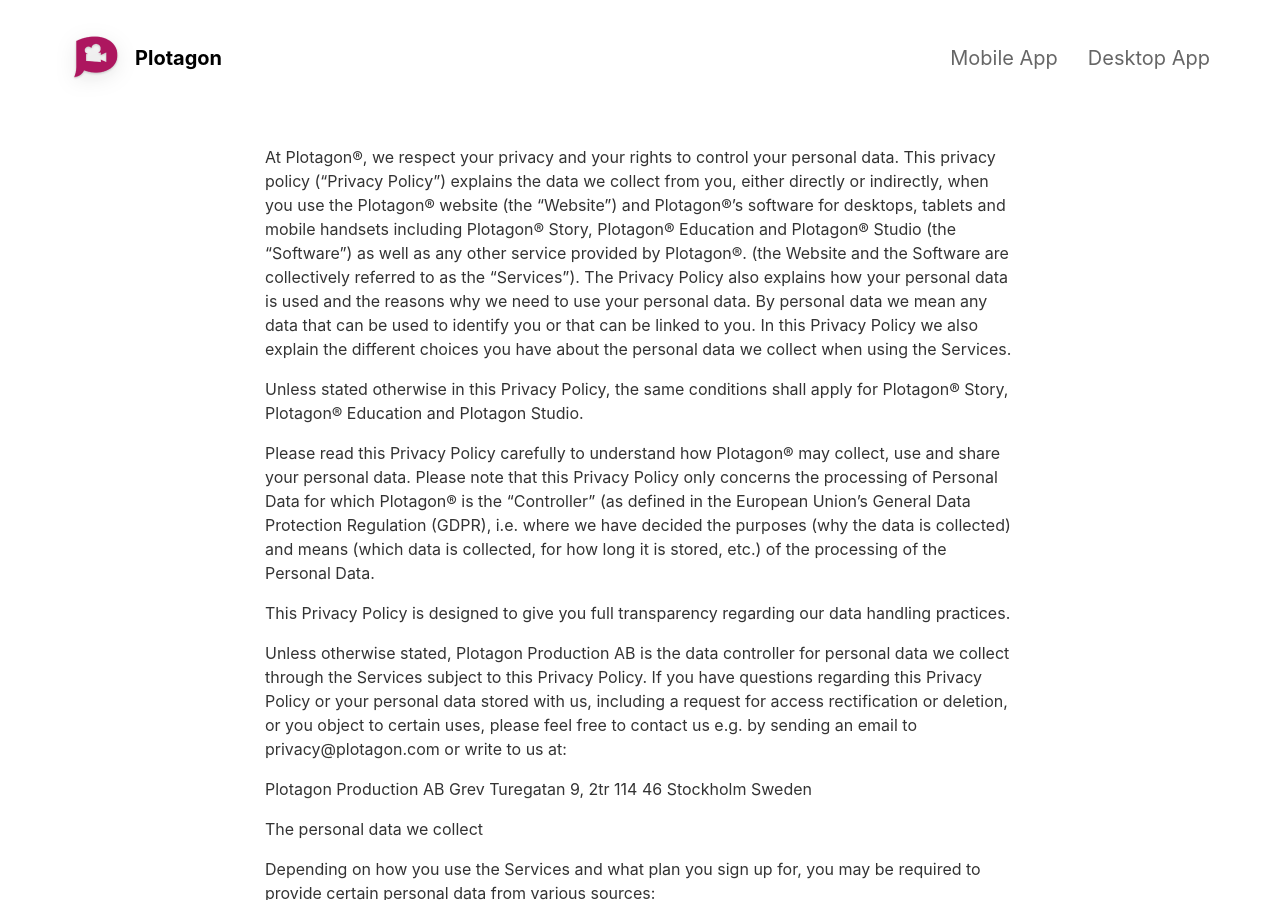
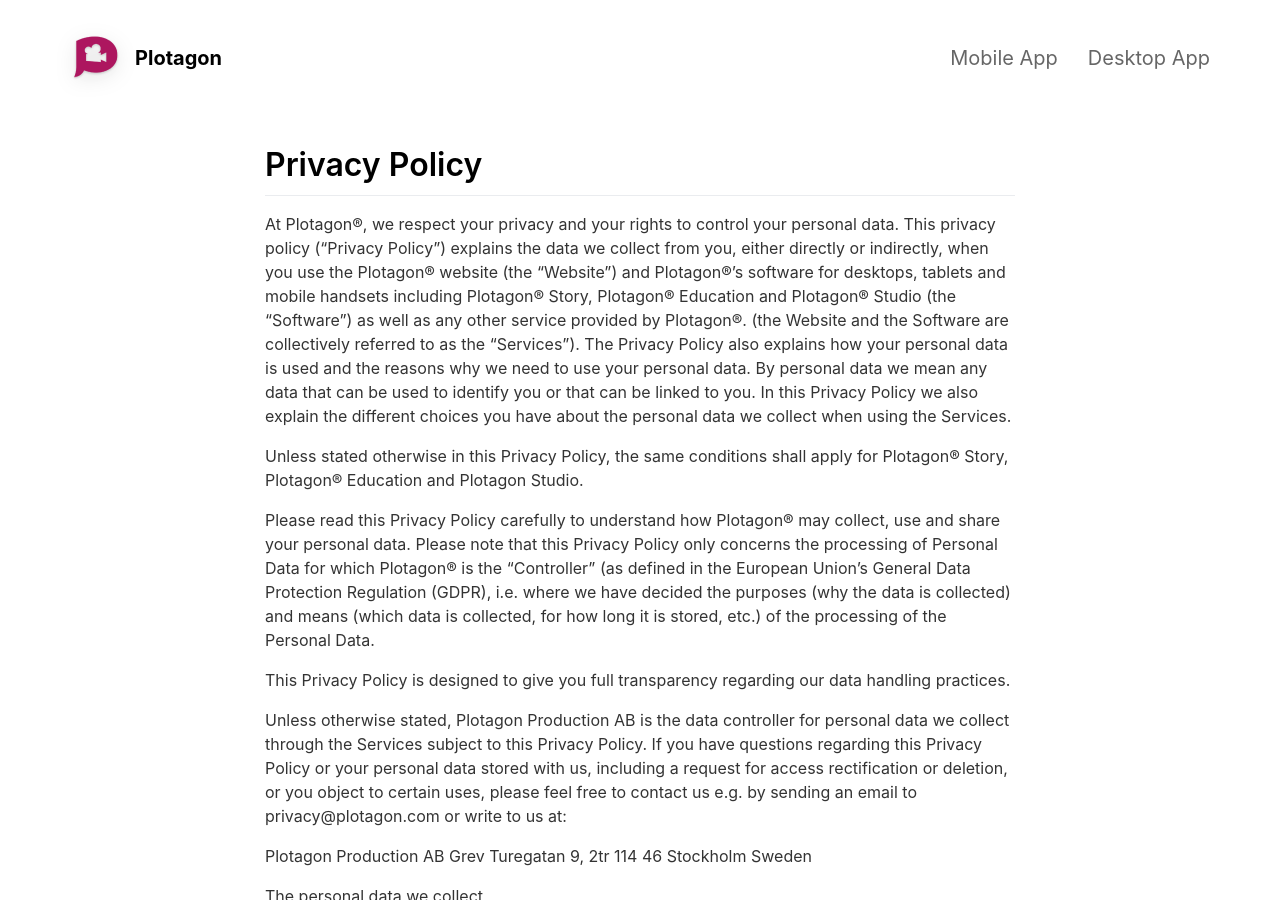
Before and after one commit to goanimateguy/plotagon.github.io, a Jekyll site: the page built from _pages/privacypolicy.md, in a window 1280 px wide and 900 px high. Built offline with Jekyll 4.4.1, drawn with Linux system fonts in a browser that asks for light colours.

Commit message:
Update Pages “privacypolicy”

```diff
--- a/_pages/privacypolicy.md
+++ b/_pages/privacypolicy.md
@@ -2,6 +2,8 @@
 layout: page
 title: Privacy Policy
 ---
+# Privacy Policy
+
 At Plotagon®, we respect your privacy and your rights to control your personal data. This privacy policy (“Privacy Policy”) explains the data we collect from you, either directly or indirectly, when you use the Plotagon® website (the “Website”) and Plotagon®’s software for desktops, tablets and mobile handsets including Plotagon® Story, Plotagon® Education and Plotagon® Studio (the “Software”) as well as any other service provided by Plotagon®. (the Website and the Software are collectively referred to as the “Services”). The Privacy Policy also explains how your personal data is used and the reasons why we need to use your personal data. By personal data we mean any data that can be used to identify you or that can be linked to you. In this Privacy Policy we also explain the different choices you have about the personal data we collect when using the Services.
 
 Unless stated otherwise in this Privacy Policy, the same conditions shall apply for Plotagon® Story, Plotagon® Education and Plotagon Studio.
@@ -27,15 +29,14 @@
 Payment information: If you pay for your use of the Services and/or additional content you will be asked to provide certain personal data so that we can complete your purchase. In order to do so we collect your name, phone number (optional), email address, delivery/shipping address, and payment information.
 Optional Data: When setting up your user profile in Plotagon® you may, depending on the service you are using, choose to provide us with additional personal data such as:
 
-- your real name
-- a profile picture
-- profile description
+* your real name
+* a profile picture
+* profile description
 
 None of this profile information is mandatory, and any information you do provide may be deleted, edited, changed or amended by you at any time by altering your profile information. All such voluntary information is hereinafter referred to as ”Optional Data”.
 
 Information provided when communicating with us: You may provide us with certain personal data if you choose to contact us by email, use any of the web forms on the Website, or contact us by mail or other offline means.
 Survey Information: If you participate in any survey, you will provide certain personal data as part of your response, unless you respond anonymously.
-
 
 Voluntary information provided by teachers and school administrators as part of Plotagon® Education
 
@@ -45,8 +46,6 @@
 There is certain information that we collect automatically as the result of your use of the Services. We may, for example, collect information about the type of device you use to access the Services, the operating system and version, your Internet Protocol (IP) address, your general geographic location, as indicated by your IP address, your browser type, the webpages you view on our websites, whether you interact with content available on our website and how as well as information collected through cookies and similar technology, as described in the section Cookies and Logs below.
 
 We may also collect metadata associated with your use of the Software, which may include content creation date, formatting information; location information such as country, region and city (geotags).
-
-
 
 Information received from other sources
 
@@ -58,24 +57,20 @@
 
 In short, Plotagon® uses personal data for the following general purposes:
 
-- Providing the Services
-- Providing customer support
-- Software/service improvements
-- Business Operations
-- Communication, Marketing and Advertising
-- Security, Safety, and Dispute Handling
+* Providing the Services
+* Providing customer support
+* Software/service improvements
+* Business Operations
+* Communication, Marketing and Advertising
+* Security, Safety, and Dispute Handling
 
 Providing the Services
 
 We use personal data to provide, operate, support and improve the Services we offer to ensure that our customers can create stories and other content as seamlessly as possible. Your personal data will also be used in order for you to communicate with other Plotagon® users and to identify you as the creator of the animated stories that you share, the comments that you post and/or the other contributions that you make when using the Services. This processing is necessary for the performance of the agreement we have with you.
 
-
-
 Providing customer support
 
 We use personal data to respond to customer enquiries, provide customer care and support services. Such support includes but is not limited to technical support. This processing is necessary for the performance of the agreement we have with you, as well as to serve our legitimate interest.
-
-
 
 Software/service improvements
 
@@ -108,8 +103,6 @@
 We may use your personal data for our legitimate interests. For example, we rely on our legitimate interest to analyse and improve the Services and related content, to send you notifications about software updates or information about improvements of the Services or to use your personal data for administrative, fraud detection or legal purposes.
 
 How we may share your personal data
-
-
 
 General
 
@@ -149,10 +142,10 @@
 
 You can do this in the following ways:
 
-- By asking for a copy of the personal data we hold about you;
-- By informing us of any changes to your personal data, or letting us know if you wish to correct any of the personal data we hold about you;
-- In certain situations, you can ask us to erase, block or restrict the personal data we hold about you, or object to particular ways in which we are using your personal data; and
-- In certain situations, you can also ask us to send the personal data you have given us to a third party.
+* By asking for a copy of the personal data we hold about you;
+* By informing us of any changes to your personal data, or letting us know if you wish to correct any of the personal data we hold about you;
+* In certain situations, you can ask us to erase, block or restrict the personal data we hold about you, or object to particular ways in which we are using your personal data; and
+* In certain situations, you can also ask us to send the personal data you have given us to a third party.
 
 Where we process your personal data based on legitimate interest, you have the right to object at any time to that use of your personal data.
 
@@ -165,8 +158,6 @@
 Security and data breaches
 
 We use appropriate technical and organisational measures to protect your personal data against unauthorised or unlawful processing and against accidental loss, destruction or damage. Your personal data is stored in a secure manner on protected equipment. For example your data is protected with encryption, such as Transport Layer Security (TLS), during transition over the Internet. Only a limited number of personnel have access to our equipment and only persons with a legitimate reason have access to your personal data. Unfortunately, the transmission of your personal data via the internet is not completely secure. While we will endeavour (through the use of appropriate security measures) to protect your personal data, we cannot guarantee the security of such data when it is transmitted to us via the internet. We also ensure that our third-party data centre vendors provide adequate security measures.
-
-
 
 Specific requirements for children residing in the United States
 
@@ -194,13 +185,13 @@
 
 Plotagon® specifically agrees with schools regulated by FERPA to:
 
-- use personable identifiable student data for no purpose other than in connection with providing the Services for a legitimate and educational interest;
-- use reasonable methods, consistent with reasonable industry standards to protect student data from re-disclosure and not to share the student data received under this Agreement with any other entity without the prior written approval of the school responsible under FERPA;
-- not to copy reproduce or transmit student data except as necessary to provide the Services in furtherance of a legitimate and educational interest;
-- notify the Chief Information Officer for the school responsible under FERPA without undue delay that it has experienced a data breach, breach of security or unauthorized acquisition or use of student data;
-- to maintain sufficient backup copies of data files in case of customer system failure or any other unseen event resulting in loss of student data;
-- to, upon request of the school responsible under FERPA, promptly provide the school responsible under FERPA with any specified portion of the student data; and
-- to, upon request of the school responsible under FERPA, promptly return and/or erase applicable portions of the student data.
+* use personable identifiable student data for no purpose other than in connection with providing the Services for a legitimate and educational interest;
+* use reasonable methods, consistent with reasonable industry standards to protect student data from re-disclosure and not to share the student data received under this Agreement with any other entity without the prior written approval of the school responsible under FERPA;
+* not to copy reproduce or transmit student data except as necessary to provide the Services in furtherance of a legitimate and educational interest;
+* notify the Chief Information Officer for the school responsible under FERPA without undue delay that it has experienced a data breach, breach of security or unauthorized acquisition or use of student data;
+* to maintain sufficient backup copies of data files in case of customer system failure or any other unseen event resulting in loss of student data;
+* to, upon request of the school responsible under FERPA, promptly provide the school responsible under FERPA with any specified portion of the student data; and
+* to, upon request of the school responsible under FERPA, promptly return and/or erase applicable portions of the student data.
 
 Changes and Updates to this Privacy Policy
 
```
